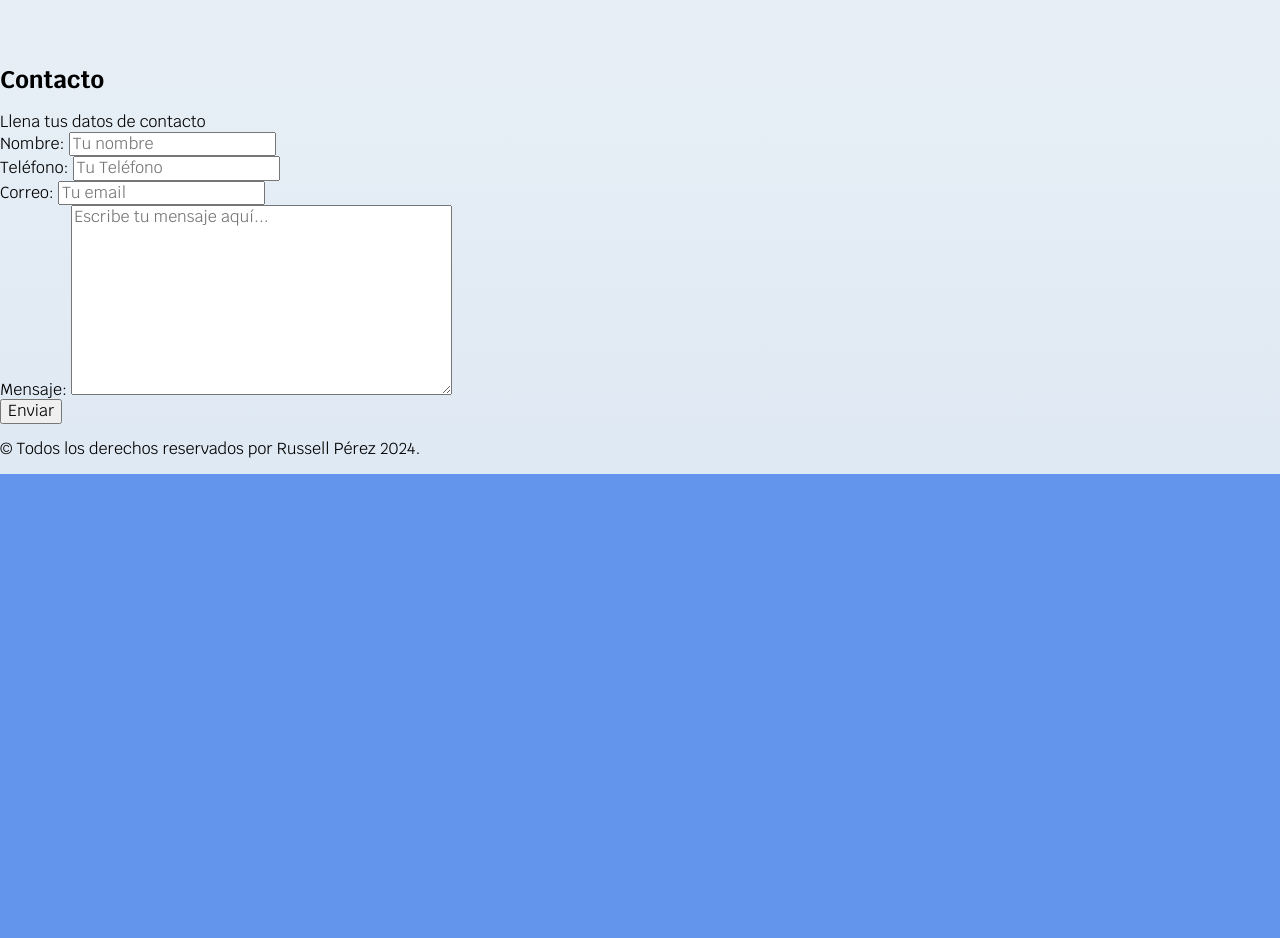
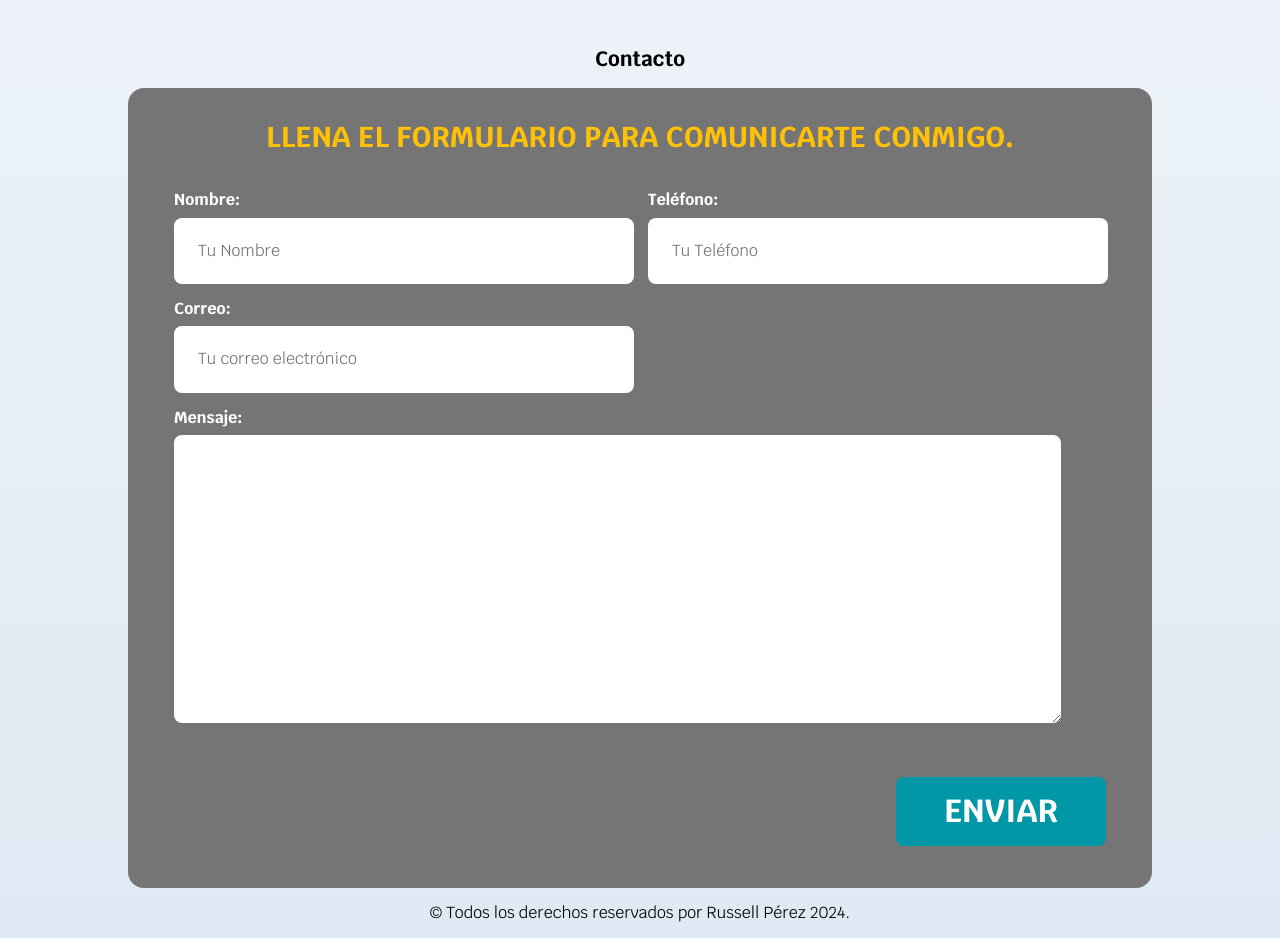
Before and after one commit to B4sal/DeveloperPage, a plain HTML site: page index.html in a window 1280 px wide. Shown: the part 1280-2218 px from the top of the page. Before the commit the page ends 1754 px from the top, so only its background shows below. Drawn offline with Linux system fonts and the light colour scheme.

Commit message:
Added hover effects to the buttons, relocated the footer to the center, and made some improvements

```diff
--- a/css/styles.css
+++ b/css/styles.css
@@ -21,9 +21,11 @@ body {
 .h1 {
     font-size: 3.8rem;
 }
+
 .h2 {
     font-size: 2.8em;
 }
+
 .h3 {
     font-size: 1.3em;
 }
@@ -35,36 +37,26 @@ body {
 /* 480px para móviles */
 @media (min-width: 480px) and (max-width: 767px) {
     body {
-        background-color: blue;
+        background-color: blue; /* Cambiar el color de fondo para móviles */
     }
 }
 
 /* 768px y superiores para tablets y pantallas más grandes */
 @media (min-width: 768px) {
     body {
-        background-color: cornflowerblue;
+        background-color: cornflowerblue; /* Cambiar el color de fondo para pantallas grandes */
     }
 }
 
-/* Navegación principal en columna por defecto */
 .navegacion-principal {
     background-color: var(--secundario);
     display: flex;
-    flex-direction: column; /* Alínea en columna por defecto */
+    flex-direction: column; /* Mantén en columna por defecto */
     justify-content: center;
-    align-items: center;
+    align-items: stretch; /* Cambiar a stretch para que los enlaces ocupen todo el ancho */
     padding: 1rem;
 }
 
-/* Ajustes para pantallas grandes */
-@media (min-width: 768px) {
-    .navegacion-principal {
-        flex-direction: row; /* Cambia a fila en pantallas grandes */
-        justify-content: space-between;
-    }
-}
-
-/* Estilos de enlaces en la navegación */
 .navegacion-principal a {
     color: var(--blanco);
     text-decoration: none;
@@ -73,12 +65,22 @@ body {
     font-size: 1.6rem;
     text-align: center;
     margin: 0.5rem 0; /* Espacio vertical entre enlaces en móviles */
+    flex: 1; /* Cada enlace ocupará el mismo espacio */
 }
 
 .navegacion-principal a:hover {
     background-color: var(--primario);
     color: var(--oscuro);
+    margin: 0; /* Elimina el margen entre enlaces en hover */
+}
 
+
+/* Ajustes para pantallas grandes */
+@media (min-width: 768px) {
+    .navegacion-principal {
+        flex-direction: row; /* Cambia a fila en pantallas grandes */
+        justify-content: space-between;
+    }
 }
 
 /* Contenedor principal */
@@ -106,7 +108,7 @@ body {
 
 .contenido-hero {
     position: absolute; /* Posiciona el cuadro en relación al padre .hero */
-    background-color: rgba(0, 0, 0, 0.7); /* Fondo rojo con transparencia */
+    background-color: rgba(0, 0, 0, 0.7); /* Fondo negro con transparencia */
     top: 0; /* Inicia en la parte superior */
     left: 0; /* Inicia desde la izquierda */
     width: 100%; /* Ocupa todo el ancho del contenedor */
@@ -118,7 +120,7 @@ body {
     z-index: 10; /* Asegura que esté por encima de otros elementos */
 }
 
-.noc{
+.noc {
     color: aqua;
     font-size: small;
 }
@@ -132,9 +134,10 @@ body {
     margin-top: 2rem;
     display: inline-block;
     border-radius: 1rem;
-    font-weight: bolder;
+    font-weight: bold;
 }
 
+/* Mapa */
 .mapa {
     display: flex; /* Configura Flexbox para alinear elementos en fila */
     align-items: center; /* Centra el contenido verticalmente */
@@ -150,8 +153,9 @@ body {
 .servicios {
     display: flex; /* Configura Flexbox para alinear los servicios en fila */
     flex-wrap: wrap; /* Permite que los servicios se envuelvan si no hay espacio */
-    justify-content: center; /* Centra los servicios en el contenedor */
+    justify-content: center; /* Centra horizontalmente los servicios en el contenedor */
     margin-top: 2rem; /* Margen superior para separar de contenido previo */
+    gap: 1rem; /* Ajusta el espacio entre los servicios */
 }
 
 /* Estilos para cada servicio */
@@ -161,6 +165,11 @@ body {
     padding: 2rem;
     text-align: center;
     width: 300px; /* Ancho fijo para cada servicio (ajusta según sea necesario) */
+    box-sizing: border-box; /* Asegura que el padding no afecte al ancho */
+    display: flex;
+    flex-direction: column;
+    justify-content: center;
+    align-items: center;
 }
 
 .servicio h3 {
@@ -173,18 +182,131 @@ body {
     text-align: center;
 }
 
+/* Mantengo el círculo intacto */
 .servicio .iconos {
-    height: 15rem;
-    width: 15rem;
+    height: 10rem;
+    width: 10rem;
     background-color: var(--primario);
-    border-radius: 50%;
+    border-radius: 50%; /* Asegura que el elemento sea un círculo */
     display: flex;
-    justify-content: space-evenly;
+    justify-content: center;
     align-items: center;
 }
 
-#misser {
+
+#misser, #siuu {
     text-align: center; /* Centra el texto */
     margin: 0; /* Elimina márgenes por defecto */
     padding: 20px; /* Espaciado adicional si es necesario */
 }
+
+.formulario {
+    background-color: var(--gris);
+    width: min(60rem, 100%); /* Toma el menor valor entre 60rem y 100% */
+    margin: 0 auto;
+    padding: 2rem;
+    border-radius: 1rem;
+}
+
+.formulario fieldset {
+    border: none;
+}
+
+.formulario legend {
+    text-align: center;
+    font-size: 1.8rem;
+    font-weight: bold;
+    margin-bottom: 2rem;
+    text-transform: uppercase;
+    color: var(--primario);
+}
+
+.campo {
+    margin-bottom: 1rem;
+}
+
+.campo label {
+    color: var(--blanco);
+    font-weight: bold;
+    margin-bottom: .5rem;
+    display: block; /* Logra que cada label tome todo el espacio disponible y estar separado del input */
+}
+
+.input-text {
+    width: 90%;
+    border: none;
+    padding: 1.5rem;
+    border-radius: .5rem;
+}
+
+.campo textarea {
+    height: 15rem; /* Hacer más grande la altura del textarea */
+}
+
+.botton {
+    background-color: var(--secundario); /* Color de fondo del botón */
+    color: var(--blanco); /* Color del texto */
+    padding: 1rem 3rem; /* Espacio interior */
+    margin-top: 3rem; /* Separación superior */
+    font-size: 2rem; /* Tamaño de la letra */
+    text-decoration: none; /* Quitar el subrayado */
+    text-transform: uppercase; /* Convertir texto en mayúsculas */
+    font-weight: bold; /* Texto en negritas */
+    border-radius: .5rem; /* Esquinas redondeadas */
+    width: 90%; /* Ancho del botón, que abarque el 90% posible si se encuentra en una pantalla pequeña */
+    text-align: center; /* Centrar el texto del botón */
+    border: none; /* Esto afecta únicamente al boton de la etiqueta "input", si esta propiedad no existe en el enlace "a", simplemente lo ignora */
+}
+
+/* Utilidades */
+.w-sm-100 {
+    width: 100%;
+}
+
+.contenedor p {
+    align-items: center;
+}
+
+@media (min-width: 768px) {
+    .w-sm-100 {
+        width: auto;
+    }
+}
+
+.flex {
+    display: flex;
+}
+
+.alinear-derecha {
+    justify-content: flex-end;
+}
+
+@media (min-width: 768px) {
+    .contenedor-campos {
+        display: grid;
+        grid-template-columns: repeat(2,1fr);
+        column-gap: 1rem;
+        grid-template-rows: auto auto 20rem; /* Darle el espacio de cada fila */
+    }
+    /* También se podría crear la clase de ayuda campo-correo para llamar el selector,
+    pero se recomienda no crear nuevas clases si no es estrictamente necesario.
+    nth-child significa el # del hijo. El orden sería: nombre, teléfono, correo, mensaje.
+    Como requerimos el espacio extra sólo en mensaje, que se aplica al último hijo.  */
+    .contenedor-campos :nth-child(4) {
+        grid-column: 1 / -1; /* Coloca el último hijo (mensaje) ocupando toda la fila */
+    }
+}
+
+.MA {
+    text-align: center;
+}
+
+.che {
+    align-items: center;
+    text-align: center;
+}
+
+#sio:hover {
+    background-color: var(--primario);
+    color: var(--oscuro); /* Cambiar también el color del texto si lo deseas */
+}
--- a/index.html
+++ b/index.html
@@ -65,17 +65,17 @@
             </svg>
             <p>Mérida, Yucatán</p>
           </div>
-          <button class="btn1" onclick="Contacto()">Contactar</button>
+          <button class="btn1" id="sio" onclick="Contacto()">Contactar</button>
 
         </div>
       </section>
 
       <div class="container">
-        <p>
+        <p class="che">
           Este es un párrafo de ejemplo para mostrar. Aquí puedes agregar una
           breve descripción de ti y tus servicios.
         </p>
-        <main class="contenedor sombra"><!--INICIA CONTENDOR SOMBRA-->
+        <section class="contenedor sombra"><!--INICIA CONTENDOR SOMBRA-->
           <h2 id="misser">Mis servicios</h2><!--título de la sección ¨'Mis servicios-->
           <!-- Sección de diseño web -->
           <div class="servicios"><!--DIV DE SERVICIOS--><!--contenedor -->
@@ -155,60 +155,56 @@
               </section>
           </div> <!-- TERMINA EL DIV DE .SERVICIOS EL PRINCIPAL -->
 
-        <section>
-          <h2>Contacto</h2>
-          <form class="formulario">
-            <legend>Llena tus datos de contacto</legend>
-            <div class="contenedor-campos">
-              <div class="campo">
-                <label for="nombre">Nombre:</label>
-                <input
-                  class="input-text"
-                  type="text"
-                  id="nombre"
-                  placeholder="Tu nombre"
-                />
-              </div>
+          <section><!--sección del formulario-->
+            <h2 class="h3">Contacto</h2>
 
-              <div class="campo">
-                <label for="telefono">Teléfono:</label>
-                <input
-                  class="input-text"
-                  type="tel"
-                  id="telefono"
-                  placeholder="Tu Teléfono"
-                />
-              </div>
-              <div class="campo">
-                <label for="correo">Correo:</label>
-                <input
-                  class="input-text"
-                  type="email"
-                  id="correo"
-                  placeholder="Tu email"
-                />
-              </div>
-              <div class="campo">
-                <label for="mensaje">Mensaje:</label>
-                <textarea
-                  name="mensaje"
-                  id="mensaje"
-                  cols="40"
-                  rows="10"
-                  placeholder="Escribe tu mensaje aquí..."
-                ></textarea>
-              </div>
-            </div>
+            <form class="formulario"> <!--creacion del formulario-->
+                <fieldset><!--Elementos relacionados con el formulario-->
+                    <!--legend> (leyenda) crea un título para un grupos los campos ( <fieldset> ) de un formulario-->
+                    <legend>
+                        Llena el formulario para comunicarte conmigo. <!--texto de titulo-->
+                    </legend><!--título del formulario-->
+                    <div class="contenedor-campos"><!--contenedor para los campos del formulario-->
+                        <div class="campo"> <!--el primer campo-->
+                            <label><!--Etiqueta Nombre-->
+                                Nombre:
+                            </label>
+                            <input class="input-text" type="text" placeholder="Tu Nombre">
+                            <!--placeholder "marcador de posición"mostrará el texto "Tu Nombre" dentro del campo antes de que el usuario escriba algo.-->
+                        </div><!--fin del primer campo-->
 
-            <div class="alinear-derecha flex">
-              <input class="boton" type="submit" value="Enviar" />
-            </div>
-          </form>
-        </section>
+                        <div class="campo"> <!--segundo campo-->
+                            <label><!-Etiqueta Teléfono--->
+                                Teléfono:
+                            </label>
+                            <input class="input-text" type="tel" placeholder="Tu Teléfono"><!--campo para ingresar tu teléfono-->
+                        </div><!--fin del segundo campo-->
+
+                        <div class="campo"> <!--tercer campo-->
+                            <label><!-Etiqueta Correo--->
+                                Correo:
+                            </label>
+                            <input class="input-text" type="email" placeholder="Tu correo electrónico"><!--campo para ingresar el correo-->
+                        </div><!--fin del tercer campo-->
+
+                        <div class="campo"><!--cuarto campo-->
+                            <label><!--Etiqueta Mensaje-->
+                                Mensaje:
+                            </label>
+                            <textarea class="input-text"> </textarea>
+                            <!--para poner un cuadro grande de texto para editar con canpos-->
+                        </div><!--fin del cuarto campo-->
+                    </div> <!--FIN DEL CONTENEDOR DE LOS CAMPOS-->
+                    <div class="alinear-derecha flex">
+                      <input class="botton w-sm-100" id="sio" type="submit" value="Enviar"><!--para el boton de enviar-->
+                    </div>
+                </fieldset>
+            </form><!--FIN DEL FORMULARIO-->
+        </section> <!--fin de section del formulario-->
       </div>
     </main>
 
-    <footer>
+    <footer class="MA">
       <p>© Todos los derechos reservados por Russell Pérez 2024.</p>
     </footer>
 
```
